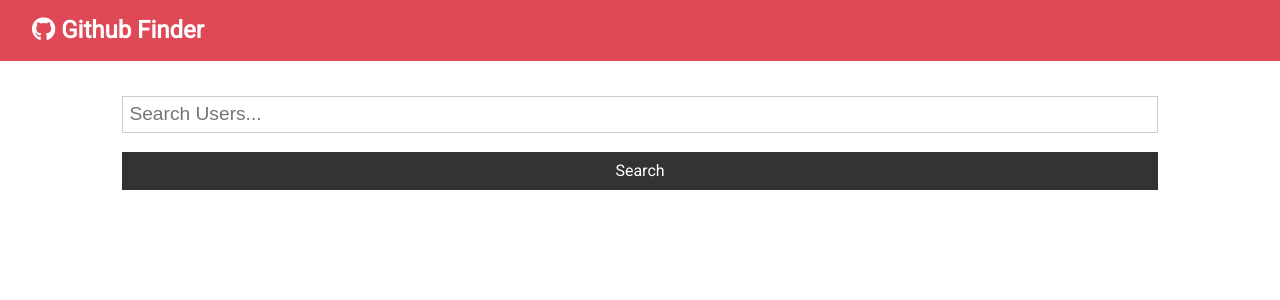
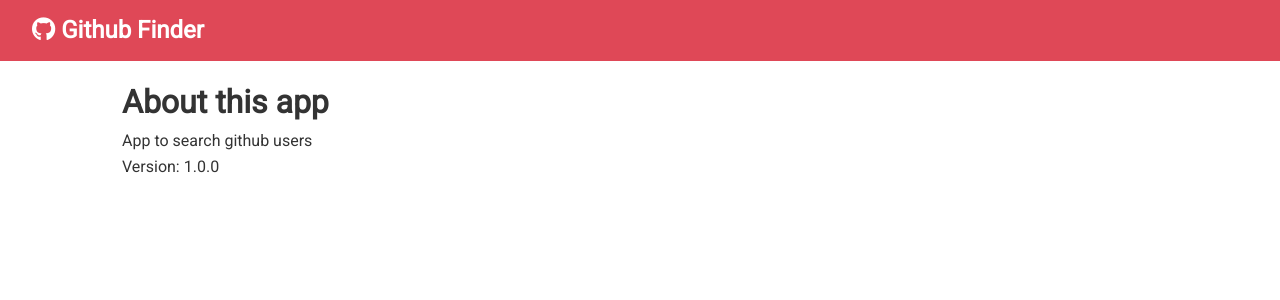
Before and after one commit to sybilal/github-finder, a React (Create React App) app: page /about in a window 1280 px wide. Shown: the top 300 px of the page. Built offline with nearby package versions, Linux system fonts and the light colour scheme.

Commit message:
starting router

```diff
--- a/package.json
+++ b/package.json
@@ -9,6 +9,7 @@
     "axios": "^0.21.1",
     "react": "^17.0.1",
     "react-dom": "^17.0.1",
+    "react-router-dom": "^5.2.0",
     "react-scripts": "4.0.3",
     "web-vitals": "^1.1.0"
   },
--- a/src/App.js
+++ b/src/App.js
@@ -1,13 +1,22 @@
 import './App.css';
 import React, { Component } from 'react';
+import {
+  BrowserRouter as Router,
+  Switch,
+  Route
+} from 'react-router-dom';
+
 import Navbar from './components/layout/Navbar';
 import Users from './components/users/Users';
 import axios from 'axios';
 import Search from './components/users/Search';
+import Alert from './components/layout/Alert';
+import About from './components/pages/About';
 class App extends Component {
   state = {
     users: [],
     loading: false,
+    alert: null,
   };
 
   /*
@@ -37,21 +46,44 @@ class App extends Component {
   // Clear users from state
   clearUsers = () => this.setState({ users: [], loading: false });
 
+  setAlert = (msg, type = '') => {
+    if (msg == null) {
+      this.setState({ alert: null });
+    } else {
+      this.setState({ alert: { msg, type } });
+    }
+  };
+
   render() {
     const { users, loading } = this.state;
 
     return (
+      <Router>
         <div className="App">
           <Navbar />
           <div className="container">
+            <Alert alert={this.state.alert} />
+            <Switch>
+              <Route
+                exact
+                path="/"
+                render={(props) => (
+                  <>
                     <Search
                       searchUsers={this.searchUsers}
                       clearUsers={this.clearUsers}
                       showClear={users.length > 0}
+                      setAlert={this.setAlert}
                     />
                     <Users loading={loading} users={users} />
+                  </>
+                )}
+              />
+              <Route exact path="/about" component={About}></Route>
+            </Switch>
           </div>
         </div>
+      </Router>
     );
   }
 }
--- /dev/null
+++ b/src/components/layout/Alert.js
@@ -0,0 +1,11 @@
+import React from 'react';
+
+const Alert = ({ alert }) => {
+  return (alert != null &&
+    <div className={`alert alert-${alert.type}`}>
+      <i className="fas fa-info-circle"></i> {alert.msg}
+    </div>
+  );
+};
+
+export default Alert;
--- /dev/null
+++ b/src/components/pages/About.js
@@ -0,0 +1,13 @@
+import React from 'react'
+
+const About = () => {
+    return (
+        <>
+            <h1>About this app</h1>
+            <p>App to search github users</p>
+            <p>Version: 1.0.0</p>
+        </>
+    )
+}
+
+export default About
--- a/src/components/users/Search.js
+++ b/src/components/users/Search.js
@@ -10,13 +10,21 @@ export class Search extends Component {
     searchUsers: PropTypes.func.isRequired,
     clearUsers: PropTypes.func.isRequired,
     showClear: PropTypes.bool.isRequired,
+    setAlert: PropTypes.func.isRequired,
   };
 
-  onChange = (e) => this.setState({ [e.target.name]: e.target.value });
+  onChange = (e) => {
+    this.setState({ [e.target.name]: e.target.value });
+    this.state.text !== '' && this.props.setAlert(null);
+  };
   onSubmit = (e) => {
     e.preventDefault();
-    this.props.searchUsers(this.state.text);
-    this.setState({ text: '' });
+    if (this.state.text === '') {
+      this.props.setAlert('Please enter something', 'light');
+    } else {
+      this.props.searchUsers(this.state.text);
+      this.setState({ text: '' });
+    }
   };
 
   render() {
```
Also changed, not shown: 1 other file (tests, documents, lock files or other folders). Lines whose indentation alone changed are shown as unchanged.
